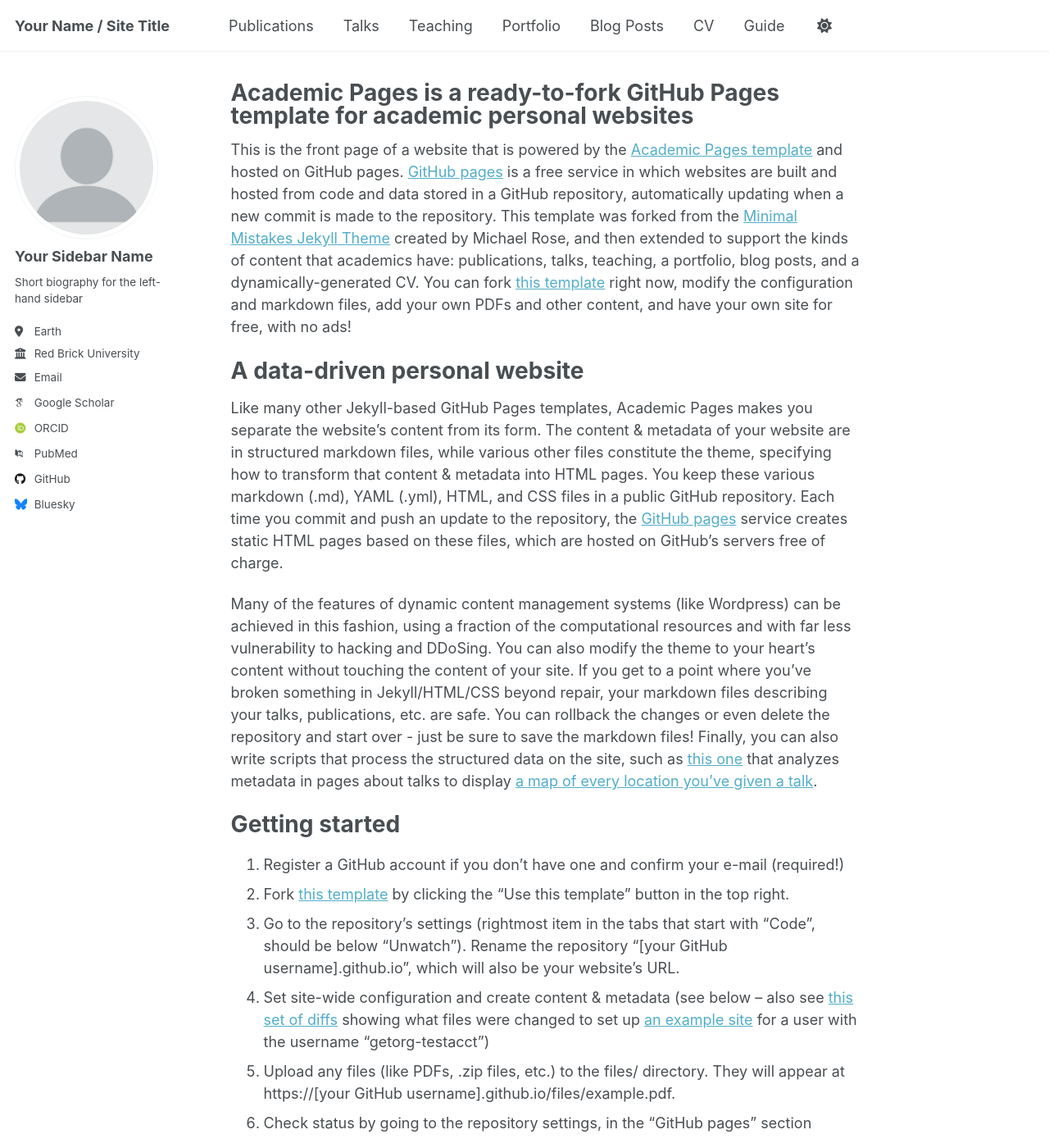
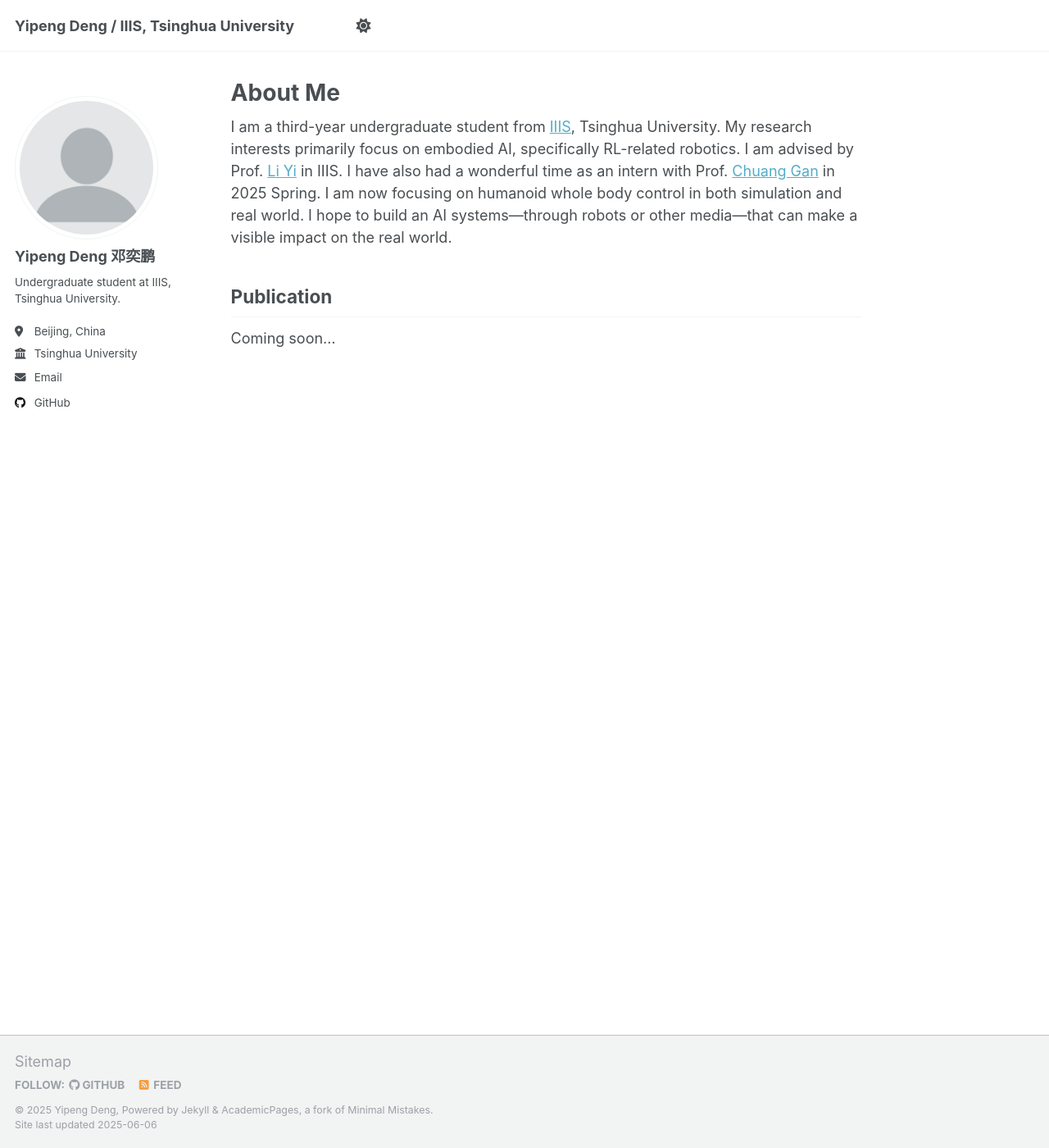
Before and after one commit to dyp159/dyp159.github.io, a Jekyll site: the page built from _pages/about.md, in a window 1280 px wide and 1400 px high. Shown: the whole window at 82% size. Built offline with Jekyll 4.4.1, drawn with Linux system fonts in a browser that asks for light colours; some web fonts are replaced; some of the changed text lies outside the part shown.

Commit message:
About me

```diff
--- a/_config.yml
+++ b/_config.yml
@@ -9,13 +9,13 @@
 # Basic Site Settings
 locale                   : "en-US"
 site_theme               : "default"
-title                    : "Your Name / Site Title"
+title                    : "Yipeng Deng / IIIS, Tsinghua University"
 title_separator          : "-"
-name                     : &name "Your Name"
-description              : &description "personal description"
-url                      : https://academicpages.github.io # the base hostname & protocol for your site e.g. "https://[your GitHub username].github.io" or if you already have some other page hosted on Github then use "https://[your GitHub username].github.io/[Your Repo Name]"
+name                     : &name "Yipeng Deng"
+description              : &description "Homepage of Yipeng Deng."
+url                      : https://dyp159.github.io # the base hostname & protocol for your site e.g. "https://[your GitHub username].github.io" or if you already have some other page hosted on Github then use "https://[your GitHub username].github.io/[Your Repo Name]"
 baseurl                  : "" # the subpath of your site, e.g. "/blog"
-repository               : "academicpages/academicpages.github.io"
+repository               : "dyp159/dyp159.github.io"
 
 # Site Author - The following control what appear as part of the author content on the side bar.
 #               If a field is blank the icon and link will not appear, otherwise it will be shown.
@@ -23,22 +23,22 @@ repository               : "academicpages/academicpages.github.io"
 author:
   # Biographic information
   avatar           : "profile.png"
-  name             : "Your Sidebar Name"
+  name             : "Yipeng Deng 邓奕鹏"
   pronouns         : # example: "she/her"
-  bio              : "Short biography for the left-hand sidebar"
-  location         : "Earth"
-  employer         : "Red Brick University"
+  bio              : "Undergraduate student at IIIS, Tsinghua University."
+  location         : "Beijing, China"
+  employer         : "Tsinghua University"
   uri              : # URL
-  email            : "none@example.org"
+  email            : "dengyp22@mails.tsinghua.edu.cn"
 
   # Academic websites
   academia         : # URL
   arxiv            : # URL - Update with the correct link to your profile
-  googlescholar    : "https://scholar.google.com/citations?user=PS_CX0AAAAAJ"
+  # googlescholar    : "https://scholar.google.com/citations?user=PS_CX0AAAAAJ"
   impactstory      : # URL
-  orcid            : "http://orcid.org/yourorcidurl"
+  # orcid            : "http://orcid.org/yourorcidurl"
   semantic         : # URL
-  pubmed           : "https://www.ncbi.nlm.nih.gov/pubmed/?term=john+snow"
+  # pubmed           : "https://www.ncbi.nlm.nih.gov/pubmed/?term=john+snow"
   researchgate     : # URL
   scopus           : # URL
 
@@ -46,12 +46,12 @@ author:
   bitbucket        : # Username - Update with your username on the site
   codepen          : # Username
   dribbble         : # Username
-  github           : "academicpages"
+  github           : "dyp159"
   kaggle           : # Username
   stackoverflow    : # User number or user number and name (i.e., use "1" or "1/jeff-atwood")
 
   # Social media
-  bluesky          : "bsky.app" # Replace this with you Bluesky username
+  # bluesky          : "bsky.app" # Replace this with you Bluesky username
   facebook         : # Username
   flickr           : # Username
   foursquare       : # Username
--- a/_pages/about.md
+++ b/_pages/about.md
@@ -1,13 +1,19 @@
 ---
 permalink: /
-title: "Academic Pages is a ready-to-fork GitHub Pages template for academic personal websites"
+title: "About Me"
 author_profile: true
 redirect_from:
   - /about/
   - /about.html
 ---
 
-This is the front page of a website that is powered by the [Academic Pages template](https://github.com/academicpages/academicpages.github.io) and hosted on GitHub pages. [GitHub pages](https://pages.github.com) is a free service in which websites are built and hosted from code and data stored in a GitHub repository, automatically updating when a new commit is made to the repository. This template was forked from the [Minimal Mistakes Jekyll Theme](https://mmistakes.github.io/minimal-mistakes/) created by Michael Rose, and then extended to support the kinds of content that academics have: publications, talks, teaching, a portfolio, blog posts, and a dynamically-generated CV. You can fork [this template](https://github.com/academicpages/academicpages.github.io) right now, modify the configuration and markdown files, add your own PDFs and other content, and have your own site for free, with no ads!
+I am a third-year undergraduate student from [IIIS](https://iiis.tsinghua.edu.cn/), Tsinghua University. My research interests primarily focus on embodied AI, specifically RL-related robotics. I am advised by Prof. [Li Yi](https://ericyi.github.io/) in IIIS. I have also had a wonderful time as an intern with Prof. [Chuang Gan](https://people.csail.mit.edu/ganchuang/) in 2025 Spring. I am now focusing on humanoid whole body control in both simulation and real world. I hope to build an AI systems—through robots or other media—that can make a visible impact on the real world.
+
+## Publication
+
+Coming soon...
+
+<!-- This is the front page of a website that is powered by the [Academic Pages template](https://github.com/academicpages/academicpages.github.io) and hosted on GitHub pages. [GitHub pages](https://pages.github.com) is a free service in which websites are built and hosted from code and data stored in a GitHub repository, automatically updating when a new commit is made to the repository. This template was forked from the [Minimal Mistakes Jekyll Theme](https://mmistakes.github.io/minimal-mistakes/) created by Michael Rose, and then extended to support the kinds of content that academics have: publications, talks, teaching, a portfolio, blog posts, and a dynamically-generated CV. You can fork [this template](https://github.com/academicpages/academicpages.github.io) right now, modify the configuration and markdown files, add your own PDFs and other content, and have your own site for free, with no ads!
 
 A data-driven personal website
 ======
@@ -46,4 +52,4 @@ Example: editing a markdown file for a talk
 
 For more info
 ------
-More info about configuring Academic Pages can be found in [the guide](https://academicpages.github.io/markdown/), the [growing wiki](https://github.com/academicpages/academicpages.github.io/wiki), and you can always [ask a question on GitHub](https://github.com/academicpages/academicpages.github.io/discussions). The [guides for the Minimal Mistakes theme](https://mmistakes.github.io/minimal-mistakes/docs/configuration/) (which this theme was forked from) might also be helpful.
+More info about configuring Academic Pages can be found in [the guide](https://academicpages.github.io/markdown/), the [growing wiki](https://github.com/academicpages/academicpages.github.io/wiki), and you can always [ask a question on GitHub](https://github.com/academicpages/academicpages.github.io/discussions). The [guides for the Minimal Mistakes theme](https://mmistakes.github.io/minimal-mistakes/docs/configuration/) (which this theme was forked from) might also be helpful. -->
```
Also changed, not shown: _data/navigation.yml (+14 -14 lines).
